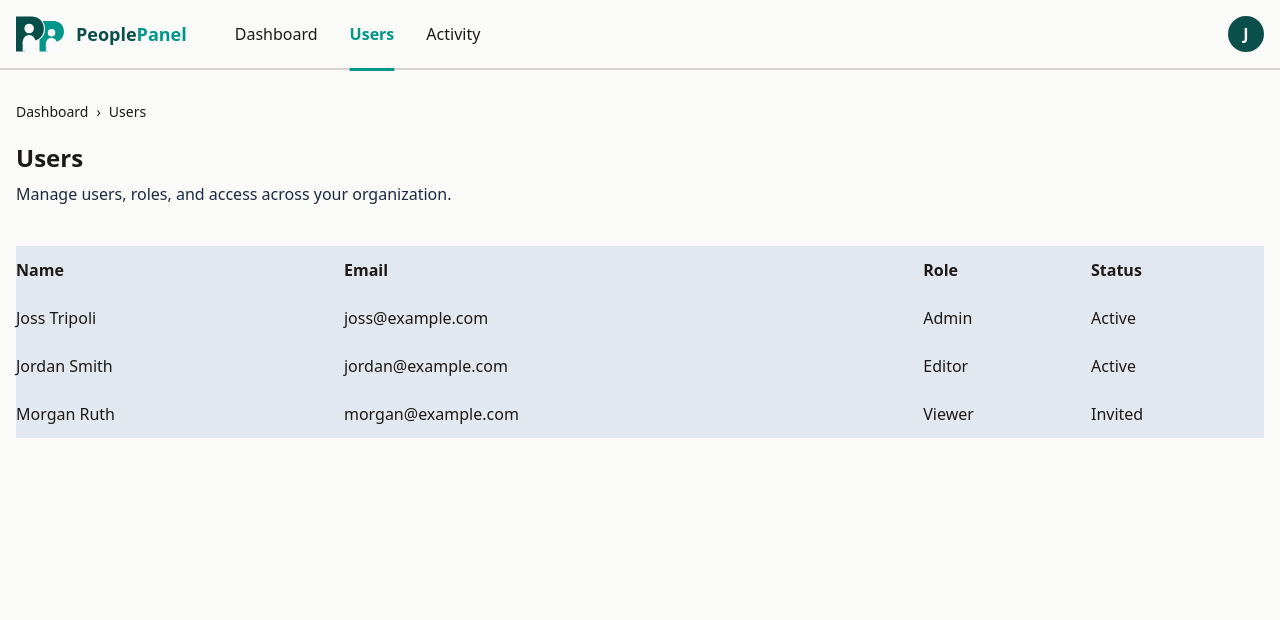
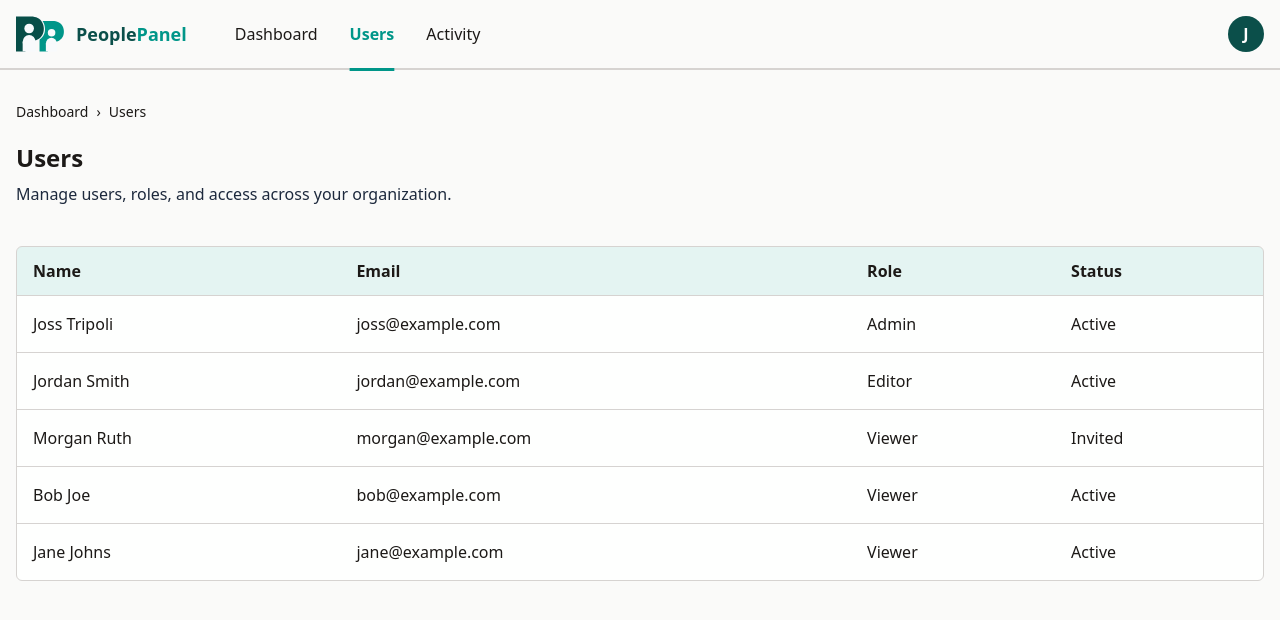
Before and after one commit to jossTripoli/people-panel, an Angular app: page /users in a window 1280 px wide. Shown: the top 620 px of the page. Built offline with nearby package versions, Linux system fonts and the light colour scheme.

Commit message:
user table styling

```diff
--- a/src/app/users/users.html
+++ b/src/app/users/users.html
@@ -6,25 +6,28 @@
   Manage users, roles, and access across your organization.
 </p>
 
-<!-- user table -->
-<table class="mt-10 w-full text-left bg-slate-200">
-  <thead>
-    <tr>
-      <th class="py-3">Name</th>
-      <th class="py-3">Email</th>
-      <th class="py-3">Role</th>
-      <th class="py-3">Status</th>
+<div class="mt-10 overflow-hidden rounded-md border border-divider bg-white/90">
+  <table class="w-full text-left">
+    <thead class="bg-secondary/10">
+      <tr class="border-b border-divider">
+        <th class="px-4 py-3 font-semibold">Name</th>
+        <th class="px-4 py-3 font-semibold">Email</th>
+        <th class="px-4 py-3 font-semibold">Role</th>
+        <th class="px-4 py-3 font-semibold">Status</th>
       </tr>
     </thead>
 
     <tbody>
       @for (user of users; track user.id) {
-      <tr>
-        <td class="py-3">{{ user.name }}</td>
-        <td class="py-3">{{ user.email }}</td>
-        <td class="py-3">{{ user.role }}</td>
-        <td class="py-3">{{ user.status }}</td>
+        <tr
+          class="border-b border-divider transition-colors last:border-b-0 hover:bg-slate-50"
+        >
+          <td class="px-4 py-4">{{ user.name }}</td>
+          <td class="px-4 py-4">{{ user.email }}</td>
+          <td class="px-4 py-4">{{ user.role }}</td>
+          <td class="px-4 py-4">{{ user.status }}</td>
         </tr>
       }
     </tbody>
   </table>
+</div>
--- a/src/app/users/users.ts
+++ b/src/app/users/users.ts
@@ -41,6 +41,24 @@ export class Users {
       createdAt: '2026-09-01T12:00:00Z',
       updatedAt: '2026-09-01T12:00:00Z',
     },
+    {
+      id: 'user-4',
+      name: 'Bob Joe',
+      email: 'bob@example.com',
+      role: 'Viewer',
+      status: 'Active',
+      createdAt: '2026-08-12T09:00:00Z',
+      updatedAt: '2026-09-11T12:45:00Z',
+    },
+    {
+      id: 'user-5',
+      name: 'Jane Johns',
+      email: 'jane@example.com',
+      role: 'Viewer',
+      status: 'Active',
+      createdAt: '2026-08-17T07:00:00Z',
+      updatedAt: '2026-09-10T12:45:00Z',
+    },
   ];
 
 }
```
Lines whose indentation alone changed are shown as unchanged.
